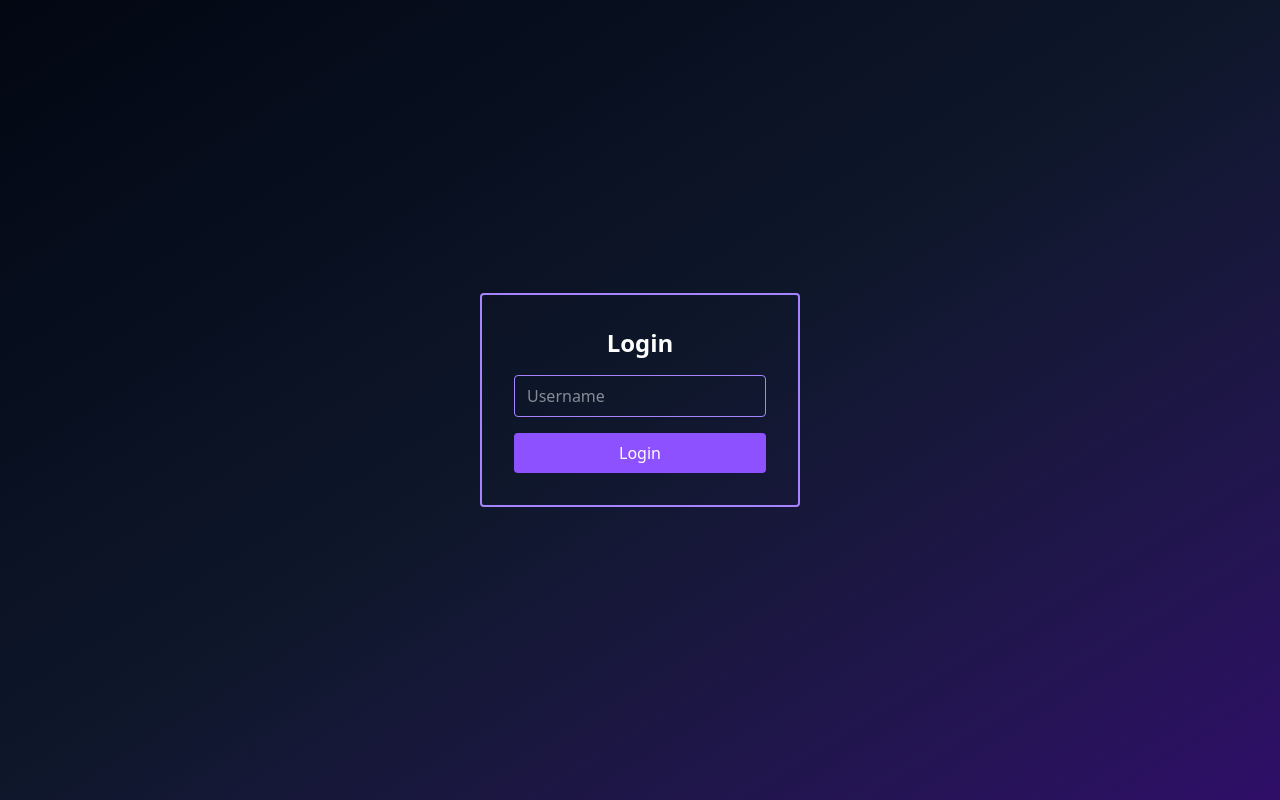
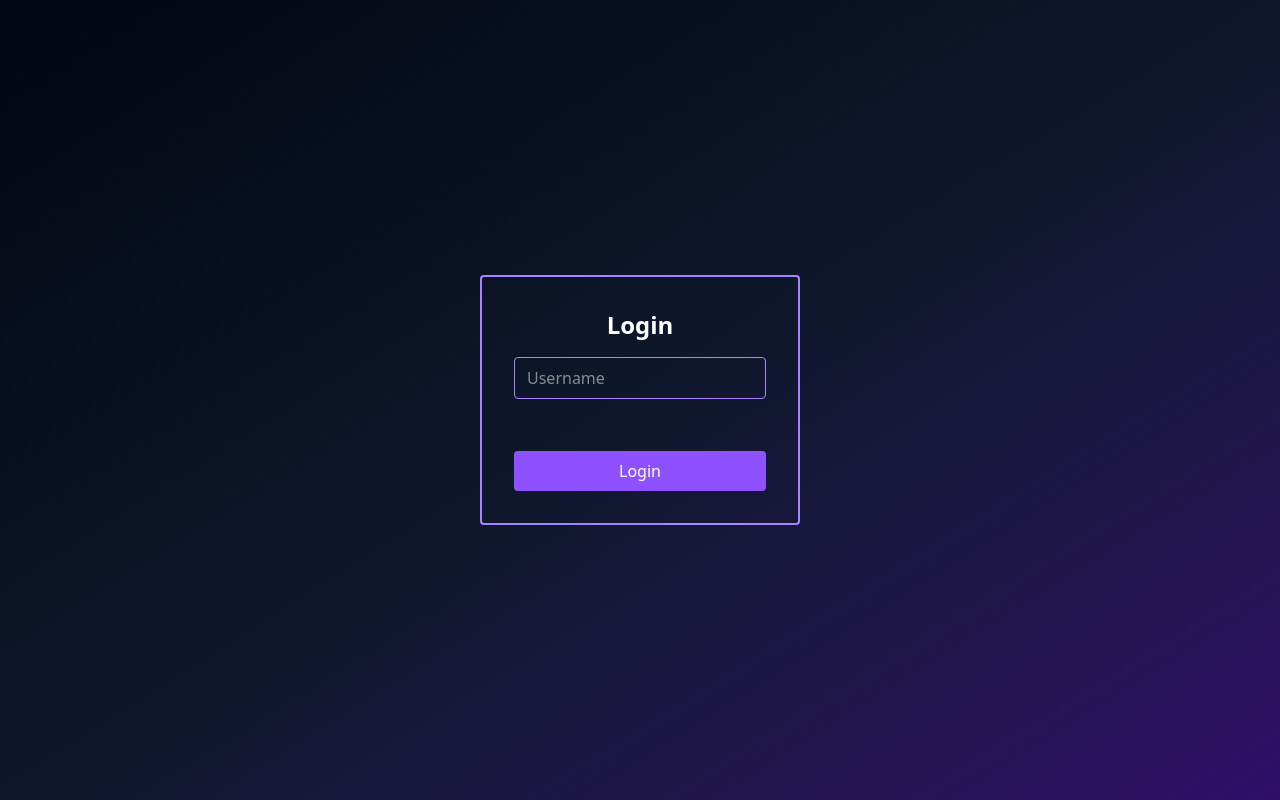
Before and after one commit to missKriss1/sibers_chat, a React (Vite) app in the folder frontend-chat/: page / in a window 1280 px wide. Built offline with nearby package versions, Linux system fonts and the light colour scheme.

Commit message:
add Readme for project and file types.ts for frontend

```diff
--- a/frontend-chat/src/App.tsx
+++ b/frontend-chat/src/App.tsx
@@ -1,6 +1,7 @@
 import { useState } from "react";
 import { LoginContainer } from "./containers/LoginContainer";
-import {ChatContainer, type User} from "./containers/ChatContainer";
+import {ChatContainer} from "./containers/ChatContainer";
+import type {User} from "./types";
 
 export const App = () => {
     const [logged, setLogged] = useState(false);
--- a/frontend-chat/src/components/LoginFrom.tsx
+++ b/frontend-chat/src/components/LoginFrom.tsx
@@ -2,9 +2,10 @@ import { useState } from "react";
 
 interface Props {
     onLogin: (username: string) => void;
+    error?: string;
 }
 
-export const LoginForm = ({ onLogin }: Props) => {
+export const LoginForm = ({error, onLogin }: Props) => {
     const [username, setUsername] = useState("");
 
     const handleSubmit = (e: React.FormEvent) => {
@@ -15,7 +16,7 @@ export const LoginForm = ({ onLogin }: Props) => {
     };
 
     return (
-        <div className="flex items-center justify-center h-screen ">
+        <div className="flex items-center justify-center h-screen">
             <form
                 className="flex flex-col gap-4 p-8 w-80 border-2 border-violet-400 rounded"
                 onSubmit={handleSubmit}
@@ -23,12 +24,22 @@ export const LoginForm = ({ onLogin }: Props) => {
                 <h2 className="text-white text-2xl font-bold text-center">
                     Login
                 </h2>
+
                 <input
                     placeholder="Username"
                     value={username}
                     onChange={e => setUsername(e.target.value)}
                     className="border border-violet-400 rounded px-3 py-2 text-white focus:outline-none focus:ring-2 focus:ring-violet-500"
                 />
+
+                <div className="h-5 flex items-center justify-center">
+                    {error && (
+                        <p className="text-red-400 text-sm text-center">
+                            {error}
+                        </p>
+                    )}
+                </div>
+
                 <button
                     type="submit"
                     className="bg-violet-500 hover:bg-violet-600 text-white rounded px-3 py-2 transition-colors"
@@ -37,7 +48,6 @@ export const LoginForm = ({ onLogin }: Props) => {
                 </button>
             </form>
         </div>
-
     );
 
 };
--- a/frontend-chat/src/components/MessagesList.tsx
+++ b/frontend-chat/src/components/MessagesList.tsx
@@ -1,12 +1,7 @@
-interface Message {
-    _id?: string;
-    user: { username: string };
-    message: string;
-    createdAt?: string;
-}
+import type {Messages} from "../types";
 
 interface Props {
-    messages: Message[];
+    messages: Messages[];
     currentUser: { username: string };
 }
 
@@ -30,7 +25,6 @@ export const MessageList = ({ messages, currentUser }: Props) => {
                             borderRadius: "12px",
                         }}
                     >
-                        {/* ХВОСТИК */}
                         <div
                             className={`absolute w-0 h-0 border-t-[10px] border-t-transparent
                             border-b-[10px] border-b-transparent
@@ -40,15 +34,12 @@ export const MessageList = ({ messages, currentUser }: Props) => {
                             }`}
                         />
 
-                        {/* Имя отправителя только для чужих */}
                         {!isMe && (
                             <p className="text-xs text-gray-400 mb-1">{m.user.username}</p>
                         )}
 
-                        {/* Текст */}
                         <p>{m.message}</p>
 
-                        {/* Время */}
                         <p
                             className={`mt-1 text-[10px] text-gray-300
         ${isMe ? "text-right text-violet-200" : "text-left text-gray-300"}
--- a/frontend-chat/src/containers/ChatContainer.tsx
+++ b/frontend-chat/src/containers/ChatContainer.tsx
@@ -2,34 +2,7 @@ import { useCallback, useEffect, useState } from "react";
 import { wsClient } from "../api/ws";
 import { MessageList } from "../components/MessagesList.tsx";
 import { MessageInput } from "../components/MessagesInput.tsx";
-
-interface ChannelPayload {
-    _id?: string;
-    id?: string;
-    name: string;
-    owner: string;
-}
-
-type Channel = ChannelPayload & { _id: string };
-
-export interface User {
-    _id: string;
-    username: string;
-}
-
-interface MessagePayload {
-    _id?: string;
-    id?: string;
-    user: { _id?: string; username: string };
-    message: string;
-    createdAt?: string;
-}
-
-type Message = MessagePayload & { _id?: string };
-
-interface ChatProps {
-    currentUser: User;
-}
+import type {Channel, ChannelPayload, ChatProps, Message, MessagePayload, User} from "../types";
 
 const normalizeChannel = (channel: ChannelPayload): Channel => ({
     ...channel,
--- a/frontend-chat/src/containers/LoginContainer.tsx
+++ b/frontend-chat/src/containers/LoginContainer.tsx
@@ -1,15 +1,20 @@
-import { useEffect } from "react";
+import {useEffect, useState} from "react";
 import { wsClient } from "../api/ws";
-
-import type { User } from "./ChatContainer";
 import {LoginForm} from "../components/LoginFrom.tsx";
+import type {User} from "../types";
 
 export const LoginContainer = ({ onLogged }: { onLogged: (user: User) => void }) => {
+    const [error, setError] = useState("");
 
     useEffect(() => {
         const handleMessage = (data: any) => {
             if (data.type === "LOGIN_SUCCESS") {
+                setError("");
                 onLogged(data.user);
+            }
+
+            if (data.type === "LOGIN_FAILED") {
+                setError("This username does not exist");
             }
         };
         wsClient.onMessage(handleMessage);
@@ -17,9 +22,10 @@ export const LoginContainer = ({ onLogged }: { onLogged: (user: User) => void })
     }, []);
 
     const handleLogin = (username: string) => {
+        setError("");
         wsClient.connect();
         wsClient.login(username);
     };
 
-    return <LoginForm onLogin={handleLogin} />;
+    return <LoginForm onLogin={handleLogin} error={error}/>;
 };
--- /dev/null
+++ b/frontend-chat/src/types.d.ts
@@ -0,0 +1,34 @@
+export interface Messages {
+    _id?: string;
+    user: { username: string };
+    message: string;
+    createdAt?: string;
+}
+
+export interface ChannelPayload {
+    _id?: string;
+    id?: string;
+    name: string;
+    owner: string;
+}
+
+type Channel = ChannelPayload & { _id: string };
+
+export interface User {
+    _id: string;
+    username: string;
+}
+
+export interface MessagePayload {
+    _id?: string;
+    id?: string;
+    user: { _id?: string; username: string };
+    message: string;
+    createdAt?: string;
+}
+
+type Message = MessagePayload & { _id?: string };
+
+export interface ChatProps {
+    currentUser: User;
+}
```
Also changed, not shown: frontend-chat/src/components/ChatWindow.tsx (deleted), 2 other files (tests, documents, lock files or other folders).
